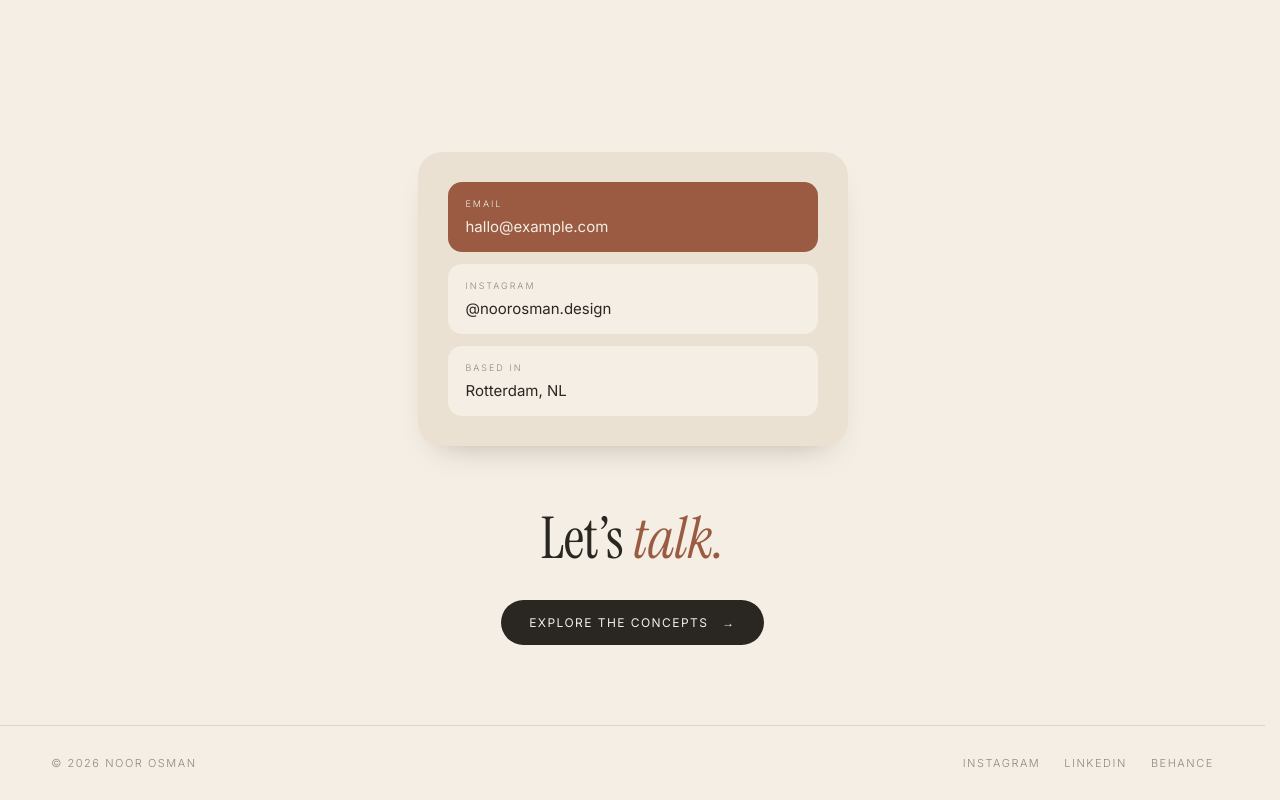
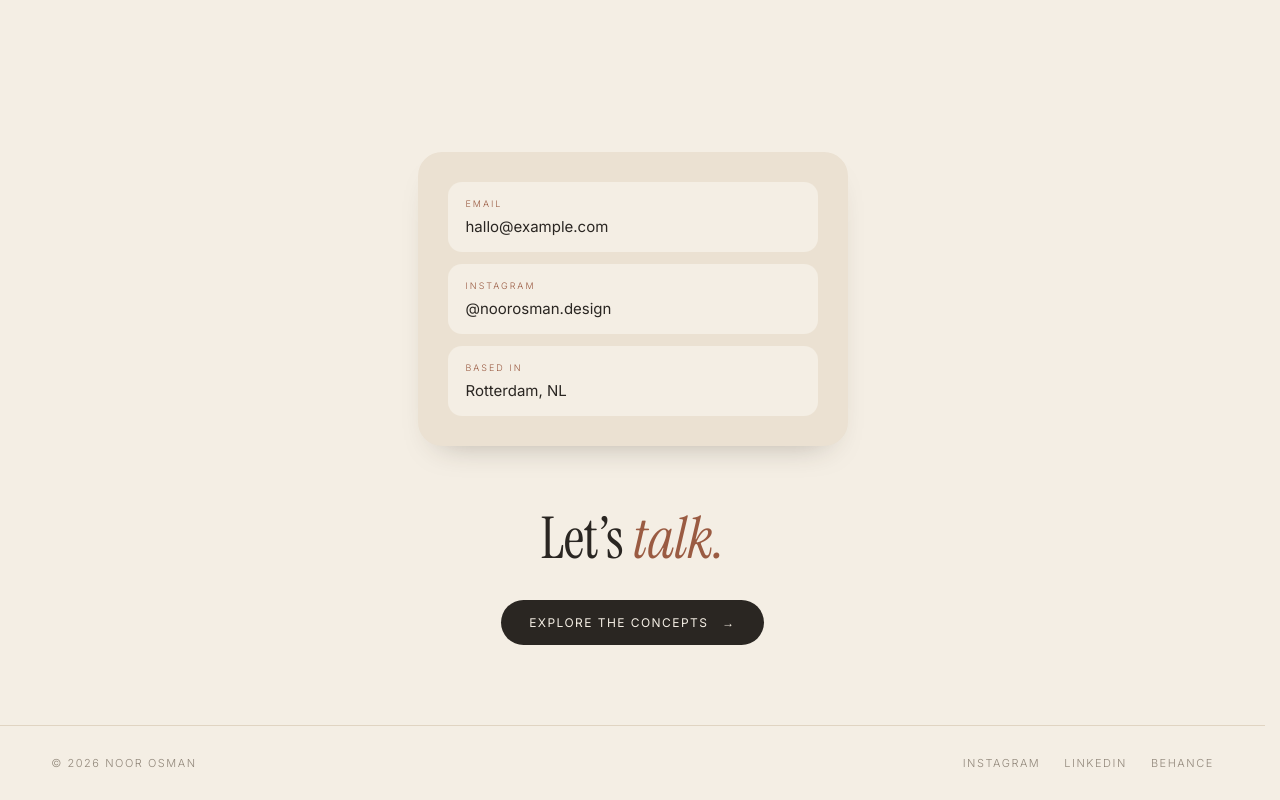
Before and after one commit to umpreneur/noor-osman-portfolio, a plain HTML site: page index.html in a window 1280 px wide. Shown: the part 2829-3629 px from the top of the page. Drawn offline with Linux system fonts and the light colour scheme.

Commit message:
Unify contact fields with sand backgrounds and terracotta labels

```diff
--- a/index.html
+++ b/index.html
@@ -328,6 +328,9 @@
   .about-illustration{width:100%;max-width:440px;justify-self:center}
   .about-illustration img{display:block;width:100%;height:auto;mix-blend-mode:multiply}
   @media(max-width:860px){.about{grid-template-columns:1fr}.about-illustration{max-width:350px}}
+
+  .back-card li,.back-card li:first-child{background:var(--paper);color:var(--ink)}
+  .back-card li span,.back-card li:first-child span{color:var(--accent)}
 </style>
 </head>
 <body>
```
